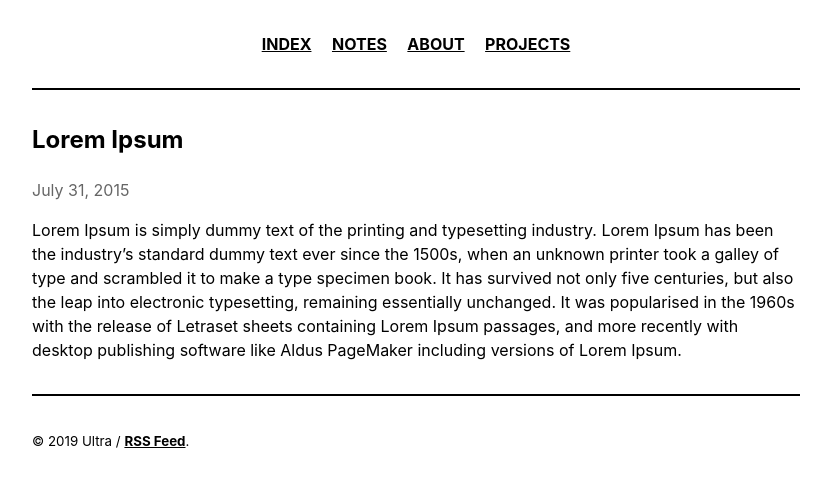
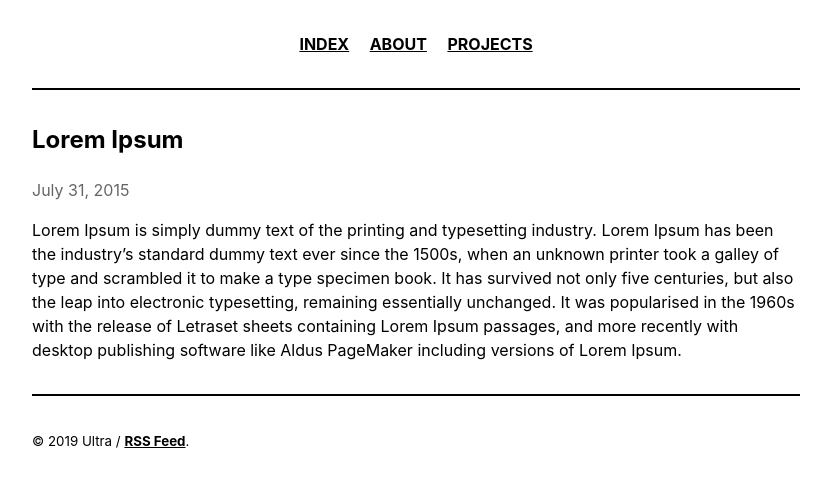
Before and after one commit to gbrlambais/gbrlambais.github.io, a Jekyll site: the page built from _posts/2015-07-31-lorem-ipsum.md, in a window 1280 px wide. Shown: the top 487 px of the page, without its empty margins (224-1049 px from the left). Built offline with Jekyll 4.4.1, drawn with Linux system fonts in a browser that asks for light colours.

Commit message:
remove notes from html

```diff
--- a/_includes/navigation.html
+++ b/_includes/navigation.html
@@ -1,7 +1,6 @@
 <nav role="navigation">
   <ul>
     <li><a href="/" {% if page.url == "/" %}class="active"{% endif %}>Index</a></li>
-    <li><a href="/notes" {% if page.url == "/notes" %}class="active"{% endif %}>Notes</a></li>
     <li><a href="/about" {% if page.url == "/about" %}class="active"{% endif %}>About</a></li>
     <li><a href="/projects" {% if page.url == "/projects" %}class="active"{% endif %}>Projects</a></li>
   </ul>
```
